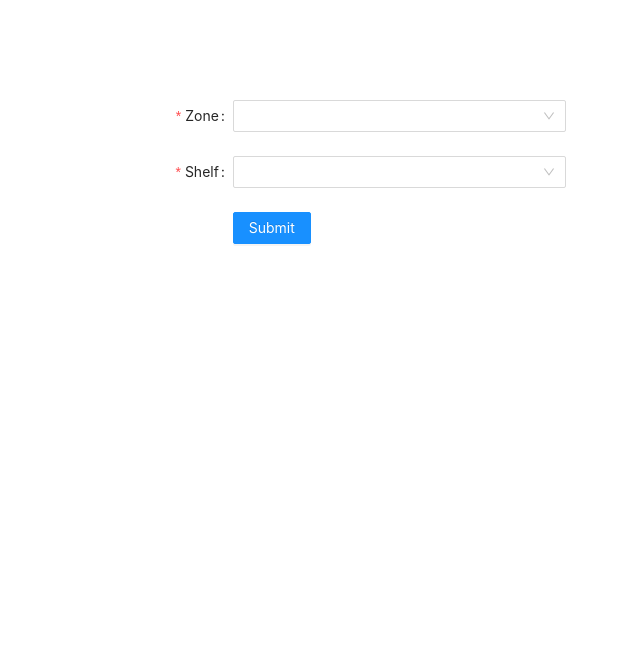
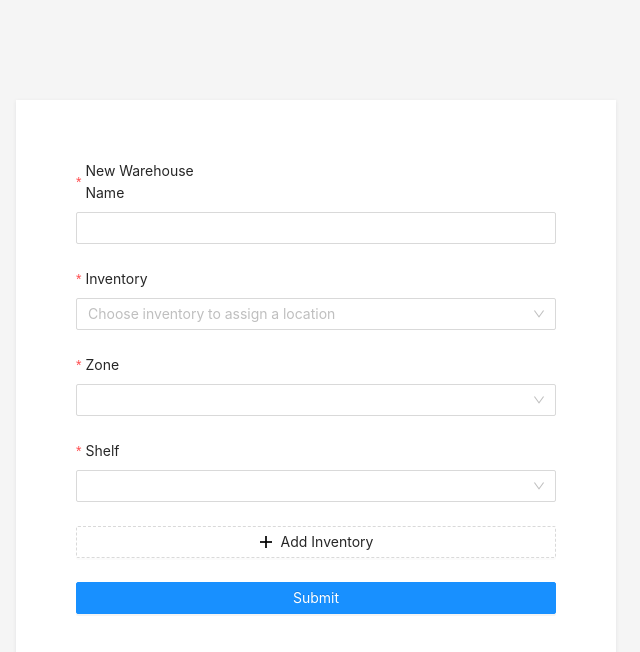
Before and after one commit to vhparadajr/divergent-3d, a React (Create React App) app: page / in a window 1280 px wide. Shown: the top 652 px of the page, without its empty margins (324-964 px from the left). Built offline with nearby package versions, Linux system fonts and the light colour scheme.

Commit message:
refactor

```diff
--- a/src/App.css
+++ b/src/App.css
@@ -39,8 +39,15 @@
   }
 }
 
-.form-body {
+.form-wrapper {
   display: flex;
   justify-content: center;
   margin-top: 100px;
 }
+
+#warehouse_form {
+  padding: 60px;
+  width: 600px;
+  background-color: white;
+  box-shadow: 0 1px 4px rgba(0,21,41,.08);
+}
--- a/src/App.js
+++ b/src/App.js
@@ -1,11 +1,11 @@
 import React from 'react';
-import { Form, Button, Select } from 'antd';
+import { Form, Button, Select, Input } from 'antd';
+import { PlusOutlined } from '@ant-design/icons';
 import './App.css';
 import axios from 'axios';
 import { v4 as uuidv4 } from 'uuid';
 
 const { Option } = Select;
-
 
 const App = () => {
   const onFinish = (values) => {
@@ -37,20 +37,51 @@ const App = () => {
   }
 
   return (
-    <div className='form-body'>
+    <div className='form-wrapper'>
       <Form
-        name="basic"
+        name='warehouse_form'
         labelCol={{ span: 8, }}
-        wrapperCol={{ span: 16, }}
         initialValues={{ remember: true, }}
         onFinish={onFinish}
         onFinishFailed={onFinishFailed}
-        autoComplete="off"
-        style={{width: '500px'}}
+        autoComplete='off'
+        layout='vertical'
       >
         <Form.Item
-          label="Zone"
-          name="zone"
+          label='New Warehouse Name'
+          name='warehouse_name'
+          rules={[
+            {
+              required: true,
+              message: 'Please input warehouse name!',
+            },
+          ]}
+        >
+          <Input/>
+        </Form.Item>
+        <Form.Item
+          label='Inventory'
+          name='inventory'
+          rules={[
+            {
+              required: true,
+              message: 'Please select a inventory item!',
+            },
+          ]}
+        >
+          <Select
+            placeholder="Choose inventory to assign a location"
+            allowClear
+          >
+            <Option value='fork_arm'>Fork Arm</Option>
+            <Option value='actuator_valve'>Actuator Valve</Option>
+            <Option value='solenoid'>Solenoid</Option>
+            <Option value='conversion_kit'>Converstion Kit</Option>
+          </Select>
+        </Form.Item>
+        <Form.Item
+          label='Zone'
+          name='zone'
           rules={[
             {
               required: true,
@@ -71,8 +102,8 @@ const App = () => {
         </Form.Item>
 
         <Form.Item
-          label="Shelf"
-          name="shelf"
+          label='Shelf'
+          name='shelf'
           rules={[
             {
               required: true,
@@ -91,14 +122,18 @@ const App = () => {
             ))}
           </Select>
         </Form.Item>
-
-        <Form.Item
-          wrapperCol={{
-            offset: 8,
-            span: 16,
-          }}
-        >
-          <Button type="primary" htmlType="submit">
+        {/* TODO placeholder for add form.list */}
+        <Form.Item>
+          <Button
+            type="dashed"
+            style={{ width: '100%' }}
+            icon={<PlusOutlined />}
+          >
+            Add Inventory
+          </Button>
+        </Form.Item>
+        <Form.Item>
+          <Button type='primary' htmlType='submit' style={{ width: '100%' }}>
             Submit
           </Button>
         </Form.Item>
--- a/src/index.css
+++ b/src/index.css
@@ -5,6 +5,7 @@ body {
     sans-serif;
   -webkit-font-smoothing: antialiased;
   -moz-osx-font-smoothing: grayscale;
+  background-color: whitesmoke !important;
 }
 
 code {
```
